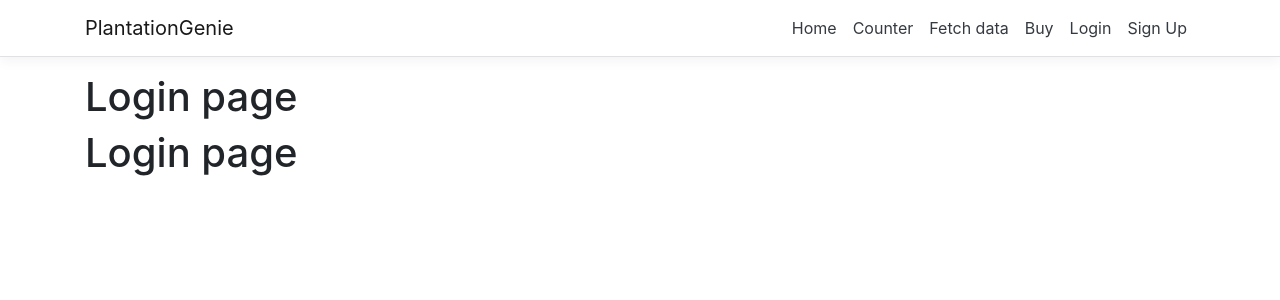
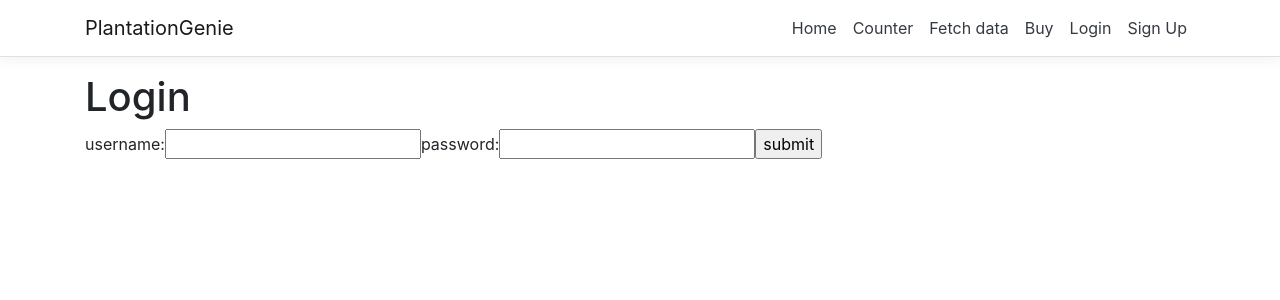
Before and after one commit to dylrob34/Sharp-Witted-Plantation-Genie, a React (Create React App) app in the folder ClientApp/: page /login in a window 1280 px wide. Shown: the top 300 px of the page. Built offline with nearby package versions, Linux system fonts and the light colour scheme.

Commit message:
Authorization
Started working on authorization code. Still need to get the post method to work in order to login.

```diff
--- a/ClientApp/src/App.js
+++ b/ClientApp/src/App.js
@@ -11,28 +11,12 @@ import { SignUp } from './components/SignUp';
 import './custom.css'
 
 export default class App extends Component {
-  static displayName = App.name;
-  state = {
-    isAuthenticated: false
-  }
+    static displayName = App.name;
 
   render () {
-    const authenticatedRoutes = (
-      <Fragment>
-        <Route path ='/my-profile' />
-        <Route path='/sign-out' />
-      </Fragment>
-    )
-    const unauthenticatedRoutes = (
-      <Fragment>
-        <Route path='/login' component={Login} />
-        <Route path='/sign-up' component={SignUp} />
-      </Fragment>
-    )
     return (
       <Layout>
         <Route exact path='/' component={Home} />
-        {this.state.isAuthenticated ? authenticatedRoutes : unauthenticatedRoutes}
         <Route path='/counter' component={Counter} />
         <Route path='/fetch-data' component={FetchData} />
         <Route path='/buy' component={Buy} />
--- a/ClientApp/src/components/Login.js
+++ b/ClientApp/src/components/Login.js
@@ -1,10 +1,48 @@
 import React from "react";
+import { updateLoginState } from '../GlobalStates';
 
 export class Login extends React.Component {
+    constructor(props) {
+        super(props);
+        this.state = {
+            username: "",
+            password: "",
+        };
+
+        this.onUsername = this.onUsername.bind(this);
+        this.onPassword = this.onPassword.bind(this);
+        this.submit = this.submit.bind(this);
+    }
+
+    onUsername(e) {
+        e.preventDefault();
+        this.setState({ username: e.target.value });
+    }
+
+    onPassword(e) {
+        e.preventDefault();
+        this.setState({ password: e.target.value });
+    }
+
+    submit(e) {
+        e.preventDefault();
+
+    }
 
     render() {
         return (
-            <h1>Login page</h1>
+            <div>
+            <h1>Login</h1>
+            <form onSubmit={this.submit}>
+                <label>username:
+                <input type="text" value={this.state.username} onChange={this.onUsername} />
+                </label>
+                <label>password:
+                <input type="password" value={this.state.password} onChange={this.onPassword} />
+                </label>
+                <input type="submit" value="submit" />
+                </form>
+            </div>
         );
     }
 }
```
Also changed, not shown: 1 other file (tests, documents, lock files or other folders).
